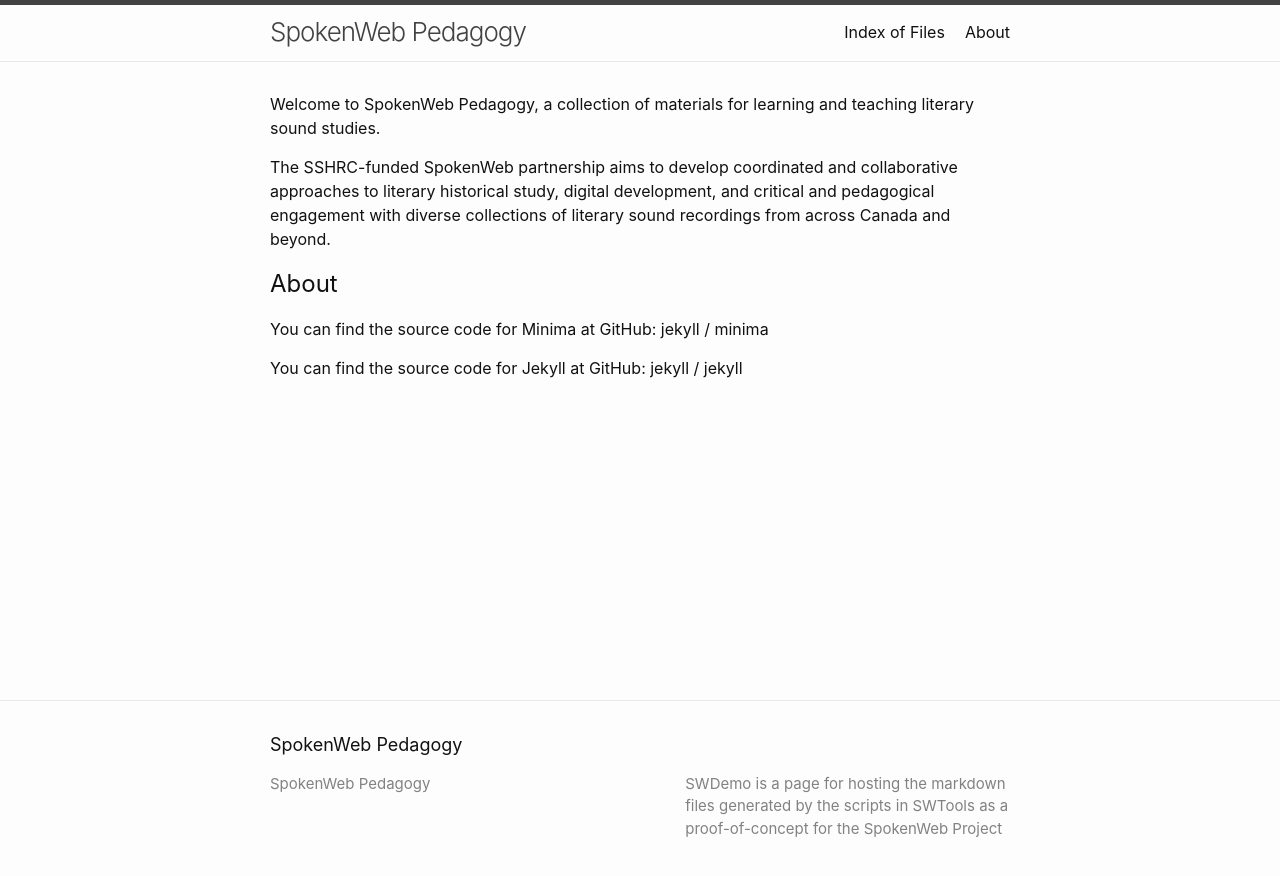
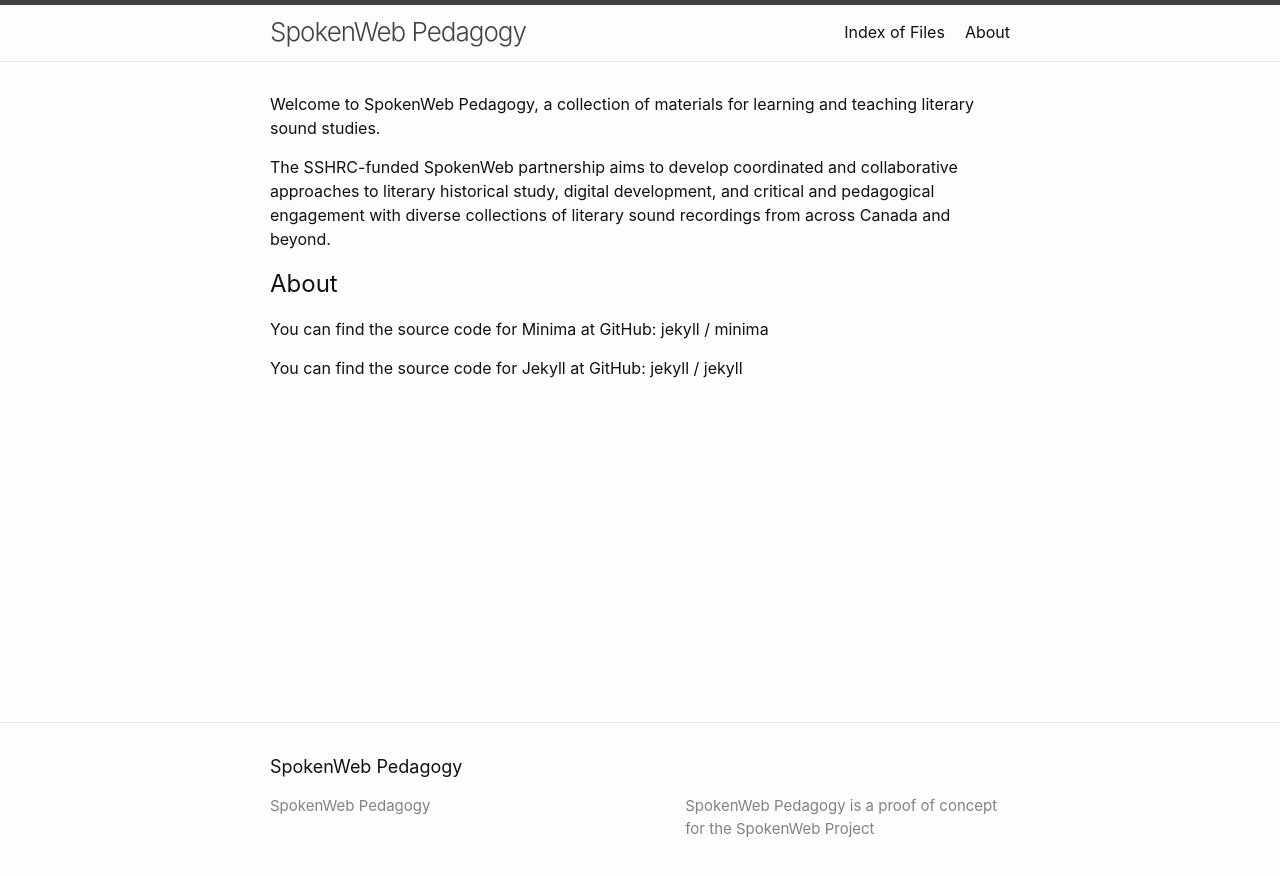
Before and after one commit to jentery/SWDemo, a Jekyll site: the page built from index.md, in a window 1280 px wide. Shown: the top 876 px of the page. Built offline with Jekyll 4.4.1, drawn with Linux system fonts in a browser that asks for light colours.

Commit message:
Update _config.yml

```diff
--- a/_config.yml
+++ b/_config.yml
@@ -1,6 +1,6 @@
 title: SpokenWeb Pedagogy
 description: > # this means to ignore newlines until "twitter_username:"
-  SWDemo is a page for hosting the markdown files generated by the scripts in SWTools as a proof-of-concept for the SpokenWeb Project
+  SpokenWeb Pedagogy is a proof of concept for the SpokenWeb Project
 baseurl: "/SWDemo"
 url: "https://jentery.github.io"
 header_pages:
```
